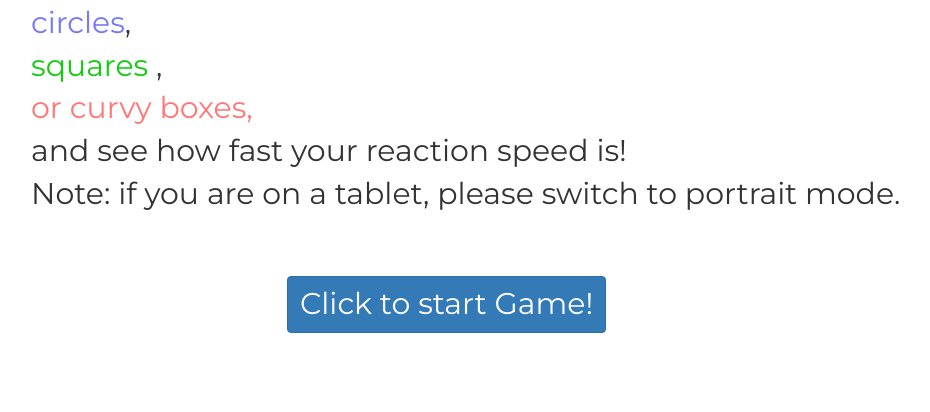
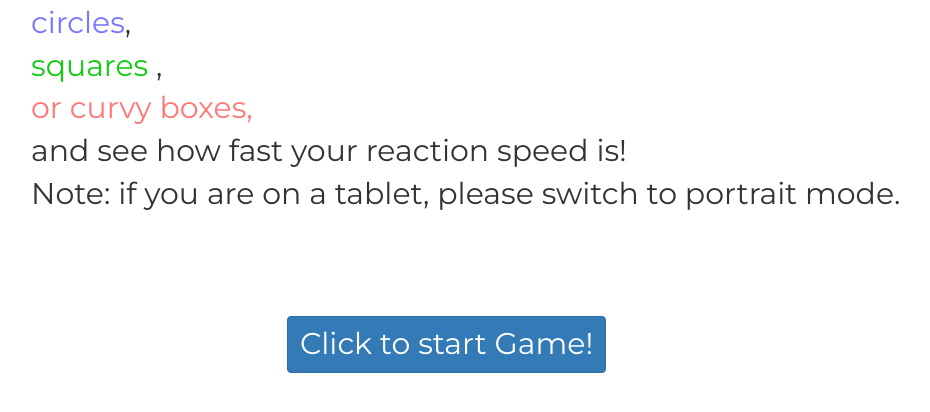
Before and after one commit to ddxtanx/react-me, a PHP site: page / in a window 1280 px wide. Shown: the part 324-736 px from the top of the page, without its empty margins (97-1027 px from the left). Run offline with PHP 8.4, Linux system fonts and the light colour scheme; some libraries are stand-ins or nearby versions.

Commit message:
Adding to both Git and Heroku

```diff
--- a/main.css
+++ b/main.css
@@ -76,7 +76,7 @@
 	font-size:30px;
 	left:30%;
 	position:absolute;
-	top:75%;
+	top:80%;
 }
 
 #missedTitle
```
